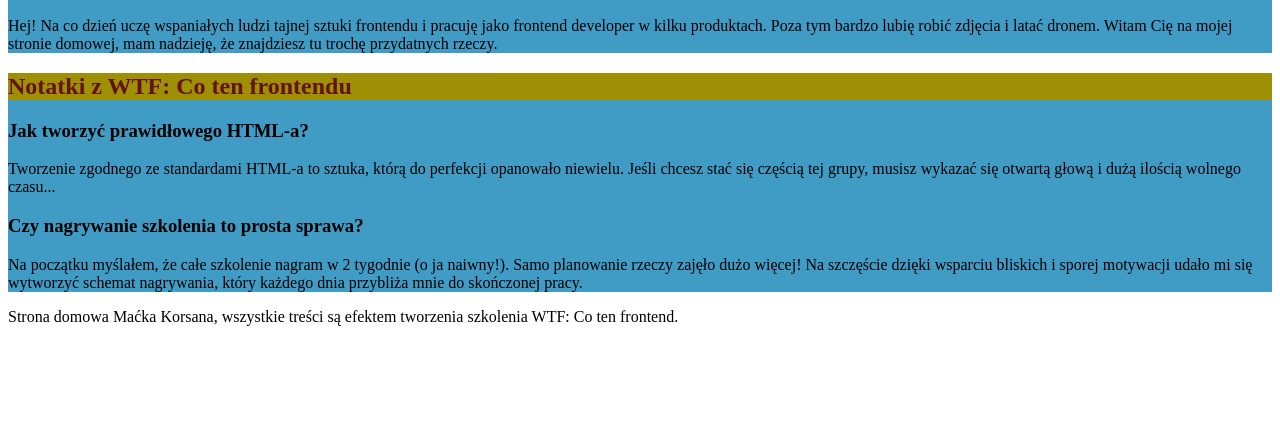
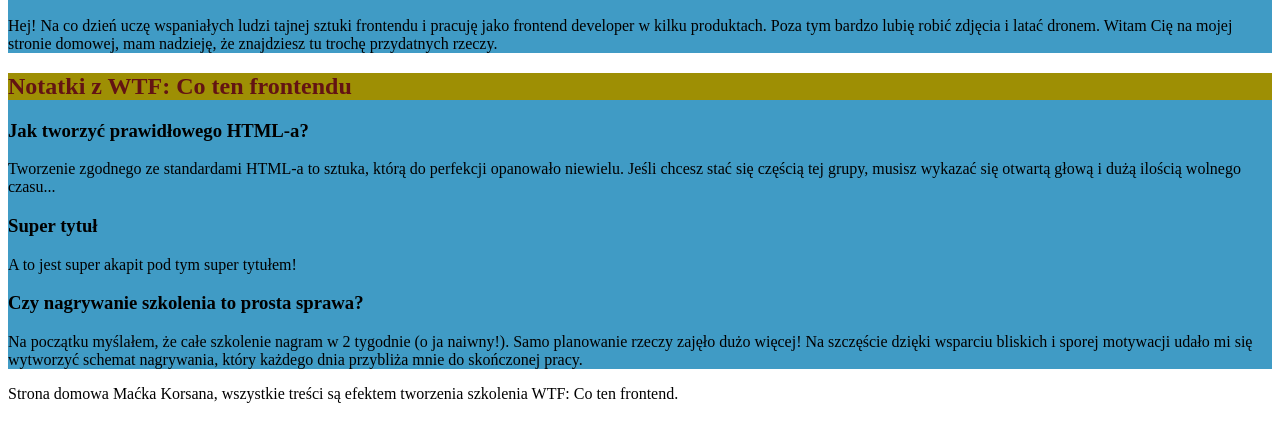
Before and after one commit to RicoPuerto/homepage, a plain HTML site: page index.html in a window 1280 px wide. Shown: the part 110-552 px from the top of the page. Drawn offline with Linux system fonts and the light colour scheme.

Commit message:
New article

```diff
--- a/index.html
+++ b/index.html
@@ -30,6 +30,10 @@
         </p>
       </article>
       <article>
+        <h3>Super tytuł</h3>
+        <p>A to jest super akapit pod tym super tytułem!</p>
+      </article>
+      <article>
         <h3>Czy nagrywanie szkolenia to prosta sprawa?</h3>
         <p>
           Na początku myślałem, że całe szkolenie nagram w 2 tygodnie (o ja naiwny!). Samo planowanie rzeczy
```
